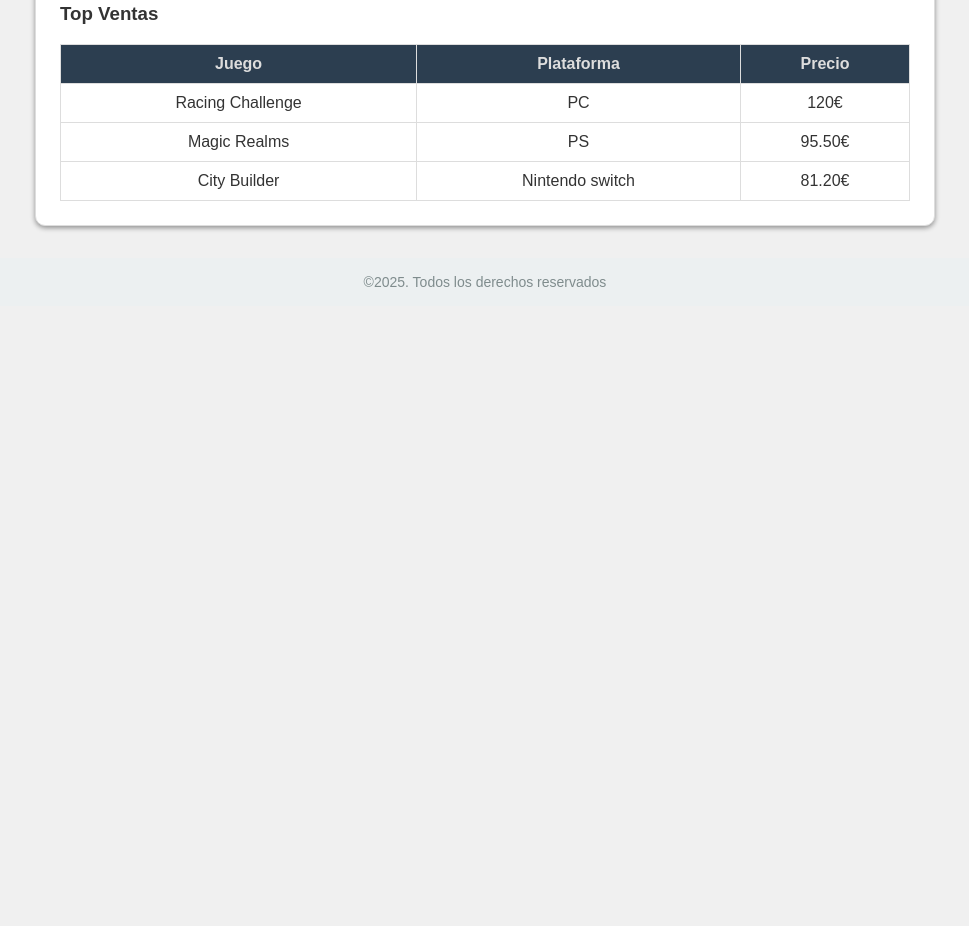
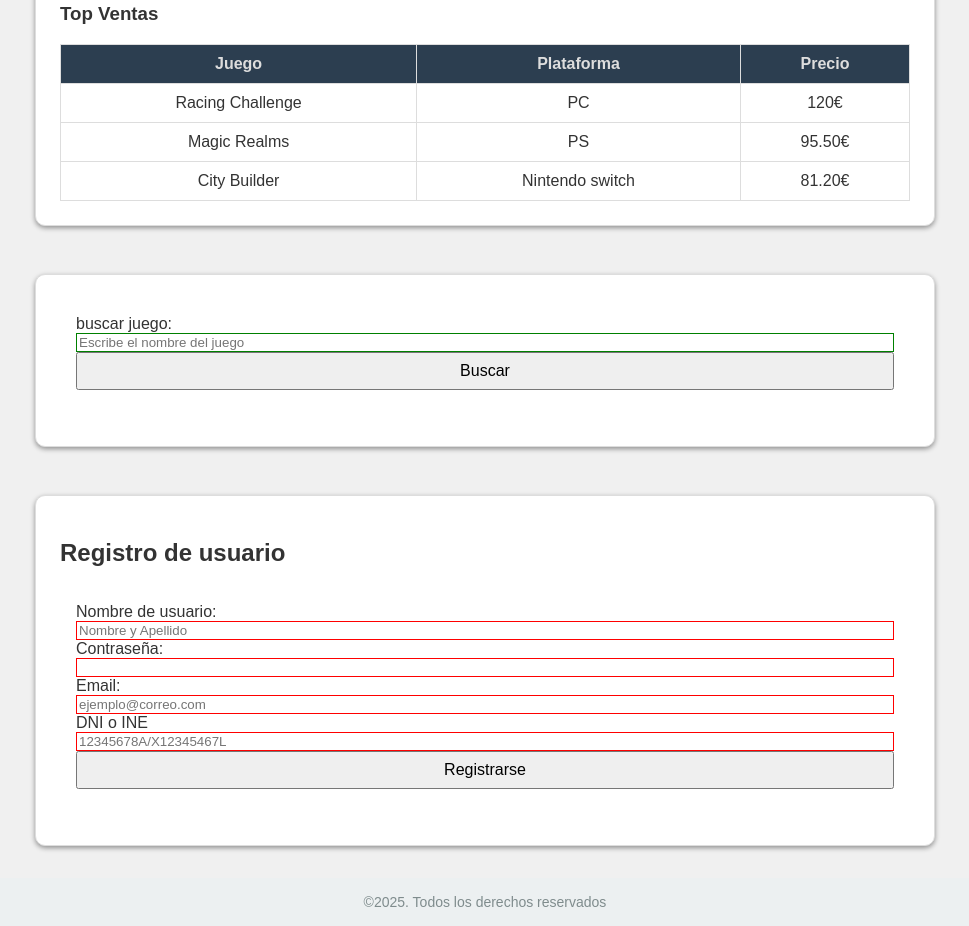
Before and after one commit to hgaroja/aplicaciones-web, a plain HTML site: page Ejercicios/Ejemplos/Gamezone/Index.html in a window 1280 px wide. Shown: the part 670-1596 px from the top of the page, without its empty margins (155-1124 px from the left). Before the commit the page ends 976 px from the top, so only its background shows below. Drawn offline with Linux system fonts and the light colour scheme.

Commit message:
commiteado

```diff
--- a/Ejercicios/Ejemplos/Index.html
+++ b/Ejercicios/Ejemplos/Gamezone/Index.html
@@ -18,6 +18,7 @@
                 <li><a href="#">Noticias</a></li>
                 <li><a href="#">Guias</a></li>
                 <li><a href="#">Contactos</a></li>
+                <li><a href="registro.html">Registrate</a></li>
             </ul>
         </nav>
     </header>
@@ -76,6 +77,33 @@
                 </tbody>
             </table>
         </section>
+        <section  class="tarjeta">
+            <form name="buscar-juego" action="buscar.html" method="get">
+                <label for="busqueda">buscar juego:</label>
+                <input type="search" id="busqueda"
+                placeholder="Escribe el nombre del juego">
+                <button type="submit">Buscar</button>
+            </form>
+        </section>
+        <section class="tarjeta">
+            <h2>Registro de usuario</h2>
+            <form name="registro" action="registro.html" method="post">
+                <label fon="nombre">Nombre de usuario:</label>
+                <input type="text" id="nombre" name="nombre" placeholder="Nombre y Apellido" required>
+
+                <label for="clave">Contraseña:</label>
+                <input type="password" id="clave" minlength="6" maxlength="12" required>
+
+                <label for="correo">Email:</label>
+                <input type="email" id="correo" name="correo" placeholder="ejemplo@correo.com" required>
+
+                <label for="dni">DNI o INE</label>
+                <input type="text" id="dni" name="identidad" placeholder="12345678A/X12345467L"
+                pattern="(([0-9]{8})|([X-Zx-z]{1}[0-9]{7}))[A-Za-z]{1}" required>
+
+                <button type="submit">Registrarse</button>
+            </form>
+        </section>
     </main>
     <footer class="pie">
         &COPY;2025. Todos los derechos reservados
--- a/Ejercicios/Ejemplos/estilo.css
+++ b/Ejercicios/Ejemplos/Gamezone/estilo.css
@@ -123,3 +123,24 @@ body {
     text-align: center;
     padding: 1rem;
 }
+
+input:valid {
+    border: 1px solid green
+}
+
+input:invalid {
+    border: 1px solid red
+}
+
+.tarjeta form {
+    height: 100%;
+    display: flex;
+    flex-direction: column;
+    margin-bottom: 1rem;
+    padding: 1rem;
+}
+
+.tarjeta form button {
+    padding: 0.5rem 0.5rem;
+    font-size: 1rem;
+}
```
Also changed, not shown: Ejercicios/Ejemplos/Gamezone/pages/registro.html (added, +45 -0 lines), Ejercicios/Ejemplos/Gamezone/imagenes/gamezone-logo.png (renamed from Ejercicios/Ejemplos/imagenes/gamezone-logo.png).
